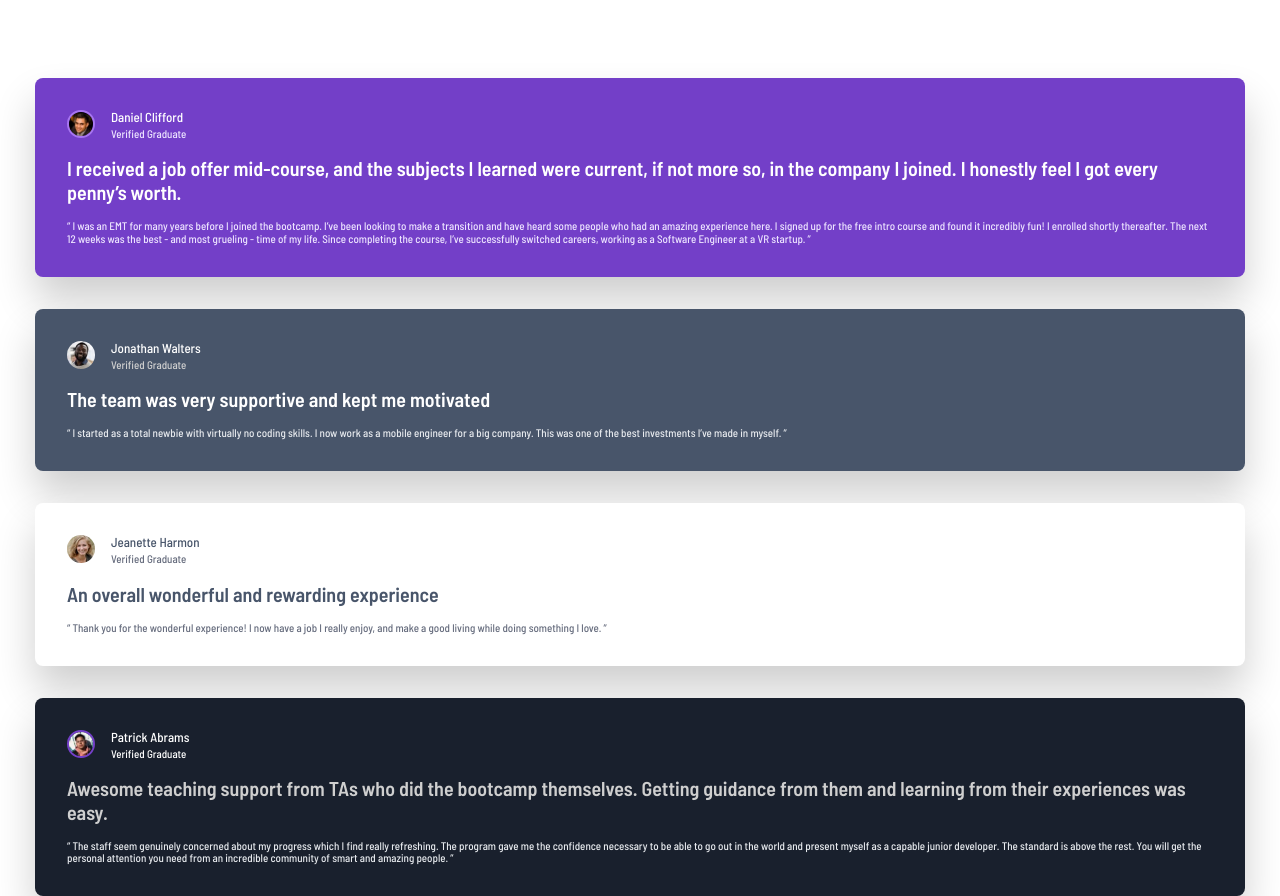
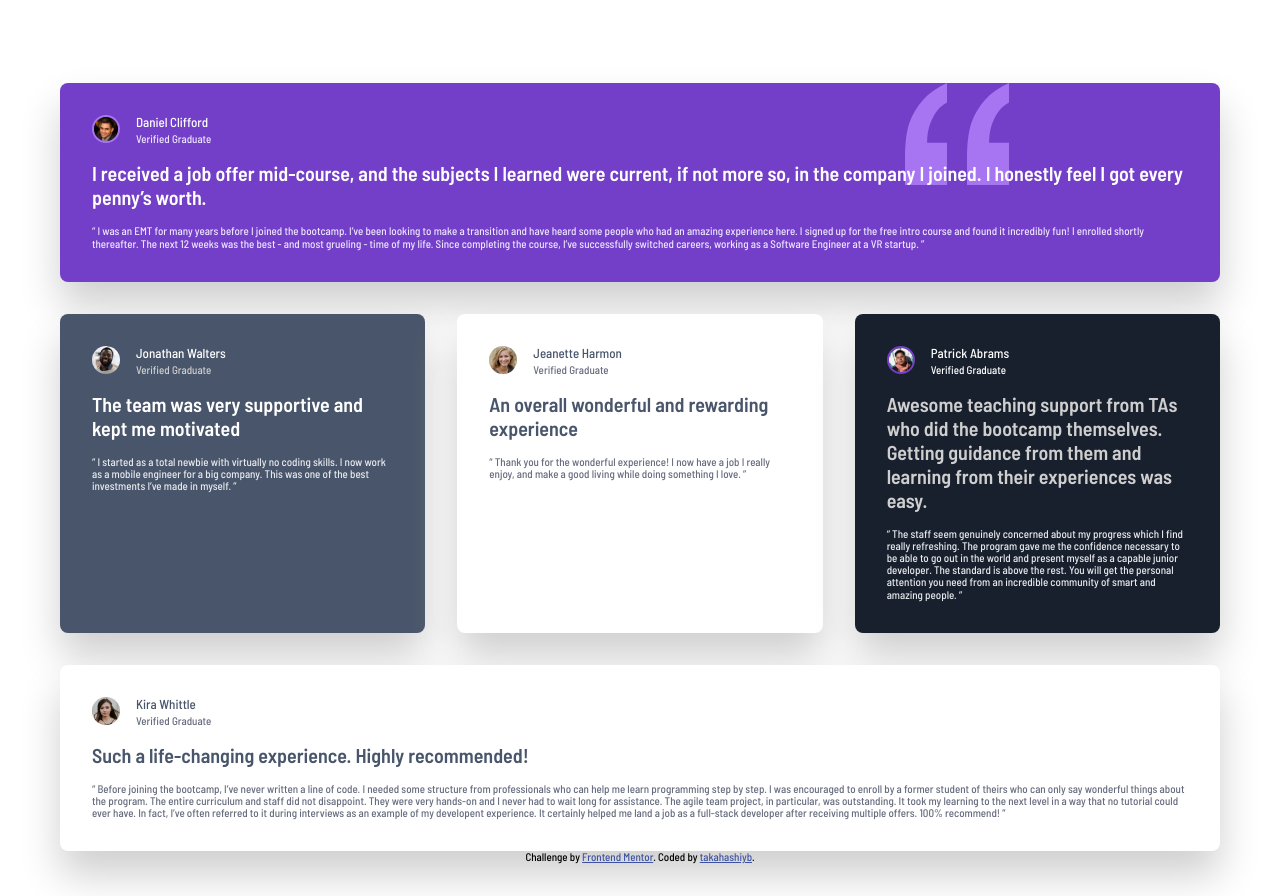
Before and after one commit to takahashiyb/testimonials-grid-section-main, a plain HTML site: page index.html in a window 1280 px wide. Shown: the top 896 px of the page. Drawn offline with Linux system fonts and the light colour scheme.

Commit message:
Style tablet view.

```diff
--- a/index.css
+++ b/index.css
@@ -42,6 +42,12 @@ body {
   letter-spacing: 0px;
 }
 
+main {
+  display: flex;
+  flex-direction: column;
+  align-items: center;
+}
+
 /* Text presets */
 
 .text-preset-one {
@@ -71,7 +77,7 @@ body {
 .testimonial-card-container {
   display: flex;
   flex-direction: column;
-  row-gap: var(--spacing5);
+  gap: var(--spacing5);
 }
 
 h1 {
@@ -87,7 +93,6 @@ section {
   padding: var(--spacing5);
   border-radius: 8px;
   box-shadow: 0px var(--spacing4) 40px var(--grey200);
-  overflow: hidden;
 }
 
 section div img {
@@ -100,7 +105,6 @@ section div {
   display: grid;
   grid-template-columns: max-content 1fr;
   column-gap: var(--spacing3);
-  justify-content: center;
 }
 
 section div div {
@@ -192,3 +196,32 @@ section div div {
 #user-testimonial5 .text-body {
   color: var(--grey400);
 }
+
+@media (min-width: 600px) {
+  body {
+    padding: 83px 60px;
+  }
+
+  .testimonial-card-container {
+    flex-wrap: wrap;
+    flex-direction: row;
+  }
+
+  section {
+    flex: 1 1 250px;
+  }
+
+  section:first-child,
+  section:last-child {
+    flex: 0 0 100%;
+  }
+
+  #user-testimonial1 {
+    background-image: url("./images/bg-pattern-quotation.svg");
+    background-repeat: no-repeat;
+    background-position-x: 80%;
+  }
+}
+
+@media (min-width: 1024px) {
+}
```
